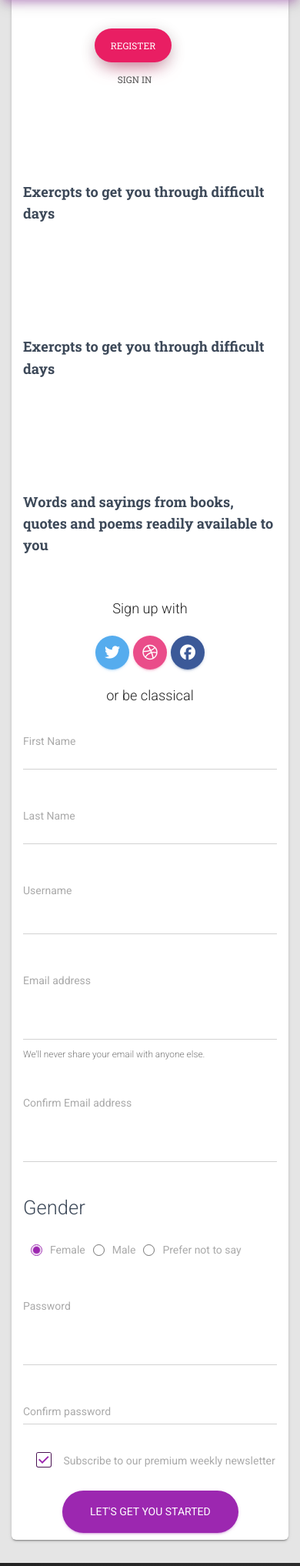
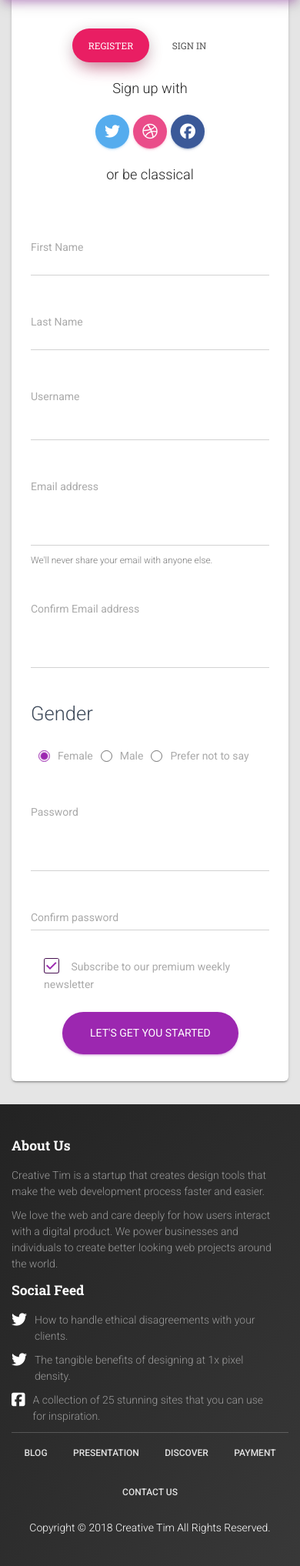
Before and after one commit to fredpen/QuotesandNotes, a PHP site: page /Quotes/register.php in a window 390 px wide. Shown: the part 70-2105 px from the top of the page at 77% size. Run offline with PHP 8.4, Linux system fonts and the light colour scheme; data that the repository does not hold is empty; some libraries are stand-ins or nearby versions.

Commit message:
worked on the register page to make only the form shows while on mobile devices

```diff
--- a/assets/css/custom.css
+++ b/assets/css/custom.css
@@ -80,6 +80,9 @@ hr{
 #bt-override .topMargin{
    margin-top: 98px;
 }
+#home .padding25{
+  padding: 25px;
+}
 
 #bt-override .btn-primary {
    color: #f8f9fa;
@@ -124,6 +127,12 @@ hr{
    font-style: italic;
    font-size: 12px;
    color: grey;
+}
+
+#home .registerNav{
+    display: flex;
+    flex-wrap: nowrap;
+    justify-content: center;
 }
 
 
--- a/assets/css/grid.css
+++ b/assets/css/grid.css
@@ -105,3 +105,15 @@
       flex-grow: 1;
    }
 }
+
+/*register page*/
+@media screen and (min-width: 10px) {
+   .registerContainer{
+      display: none;
+   }
+}
+@media screen and (min-width: 800px) {
+   .registerContainer{
+      display: block;
+   }
+}
--- a/register.php
+++ b/register.php
@@ -3,60 +3,45 @@
 	<div class="container">
   	<div class="row">
   		<div class="col-md-10 col-md-offset-1">
-  		  <div class="card card-signup topMargin65">
+        <div class=" card card-signup topMargin65">
+
+          <!-- the register and sign in button container -->
+          <div class="col-sm-12">
             <h2 class="card-title text-center pillButton">
-             <ul class="nav nav-pills nav-pills-rose text-center">
+              <ul class="registerNav nav nav-pills nav-pills-rose text-center">
                 <li class="active"><a href="register.php">Register</a></li>
                 <li><a href="signIn.php">Sign in</a></li>
                </ul>
             </h2>
+          </div>
 
-          <div class="right-column col-md-4 col-md-offset-1">
+          <div class="row">
 
-            <!-- <div class="fileinput fileinput-new text-center" data-provides="fileinput">
-               <div class="fileinput-new thumbnail img-raised">
-                 <img src="assets/images/placeholder.jpg" alt="...">
-               </div>
-               <div class="fileinput-preview fileinput-exists thumbnail img-raised"></div>
-               <div>
-                 <span class="btn btn-raised btn-round btn-default btn-file">
-                    <span class="fileinput-new">Select image</span>
-                    <span class="fileinput-exists">Change</span>
-                    <input type="file" name="picture" />
-                  </span>
-                  <a href="#pablo" class="btn btn-danger btn-round fileinput-exists" data-dismiss="fileinput"><i class="fa fa-times"></i> Remove</a>
-               </div>
-            </div> -->
+             <!-- the left container -->
+              <div class="registerContainer right-column col-md-3 col-md-offset-1">
 
             		<div class="info info-horizontal">
-              <!--   <div class="icon icon-primary">
-                  <i class="material-icons">Quotes</i>
-                </div> -->
                   <div class="description">
                     <h4 class="info-title">Exercpts to get you through difficult days</h4>
                   </div>
                 </div>
 
                 <div class="info info-horizontal">
-        				<!-- <div class="icon icon-primary">
-        					<i class="material-icons">Quotes</i>
-        				</div> -->
           				<div class="description">
           					<h4 class="info-title">Exercpts to get you through difficult days</h4>
           				</div>
             		</div>
 
             		<div class="info info-horizontal">
-        			<!-- <div class="icon icon-info">
-        				<i class="material-icons">Notes</i>
-        			</div> -->
             			<div class="description">
             				<h4 class="info-title">Words and sayings from books, quotes and poems readily available to you</h4>
         		  	  </div>
         		    </div>
-  		    </div> <!-- end of right column -->
+  		        </div> <!-- end of left column -->
 
               <div class="col-md-6">
+
+                <!-- signing in with social buttons -->
                 <div class="social text-center">
                   <h4>Sign up with </h4>
                   <button class="btn btn-just-icon btn-round btn-twitter">
@@ -71,7 +56,8 @@
                   <h4> or be classical </h4>
                 </div>
 
-            <form class="form" method="post" action="register.php">
+                <!-- the form container -->
+                <form class="padding25 form" method="post" action="register.php">
             			<div class="form-group label-floating">
                     <?php echo $account->getError(Constants::$firstnameCharacter);?>
             				<label for="name" class="control-label">First Name</label>
@@ -86,8 +72,7 @@
 
             			<div class="form-group label-floating">
             			  <?php echo $account->getError(Constants::$usernameCharacter);
-        			        echo $account->getError(Constants::$usernameAlreadyExists);
-                ?>
+            			        echo $account->getError(Constants::$usernameAlreadyExists); ?>
                			<label for="Username" class="control-label">Username</label>
                			<input type="text" class="form-control" name="username" aria-describedby="username" required value="<?php getInputValue('username');?>">
             			</div>
@@ -95,8 +80,7 @@
             			<div class="form-group label-floating">
             			  <?php echo $account->getError(Constants::$emailInvalid);
                    				echo $account->getError(Constants::$emailDoNotMatch);
-               				echo $account->getError(Constants::$emailAlreadyExists);
-                ?>
+                   				echo $account->getError(Constants::$emailAlreadyExists); ?>
             				<label for="email" class="control-label">Email address</label>
             				<input type="email" class="form-control" name="email" aria-describedby="email" required value="<?php getInputValue('email');?>">
             				<small class="form-text text-muted">We'll never share your email with anyone else.</small>
@@ -167,6 +151,6 @@
           </div>
         </div>
       </div>
-<!-- </div> -->
+    </div>
 
   <?php require_once 'includes/footer.php' ?>
```
Lines whose indentation alone changed are shown as unchanged.
